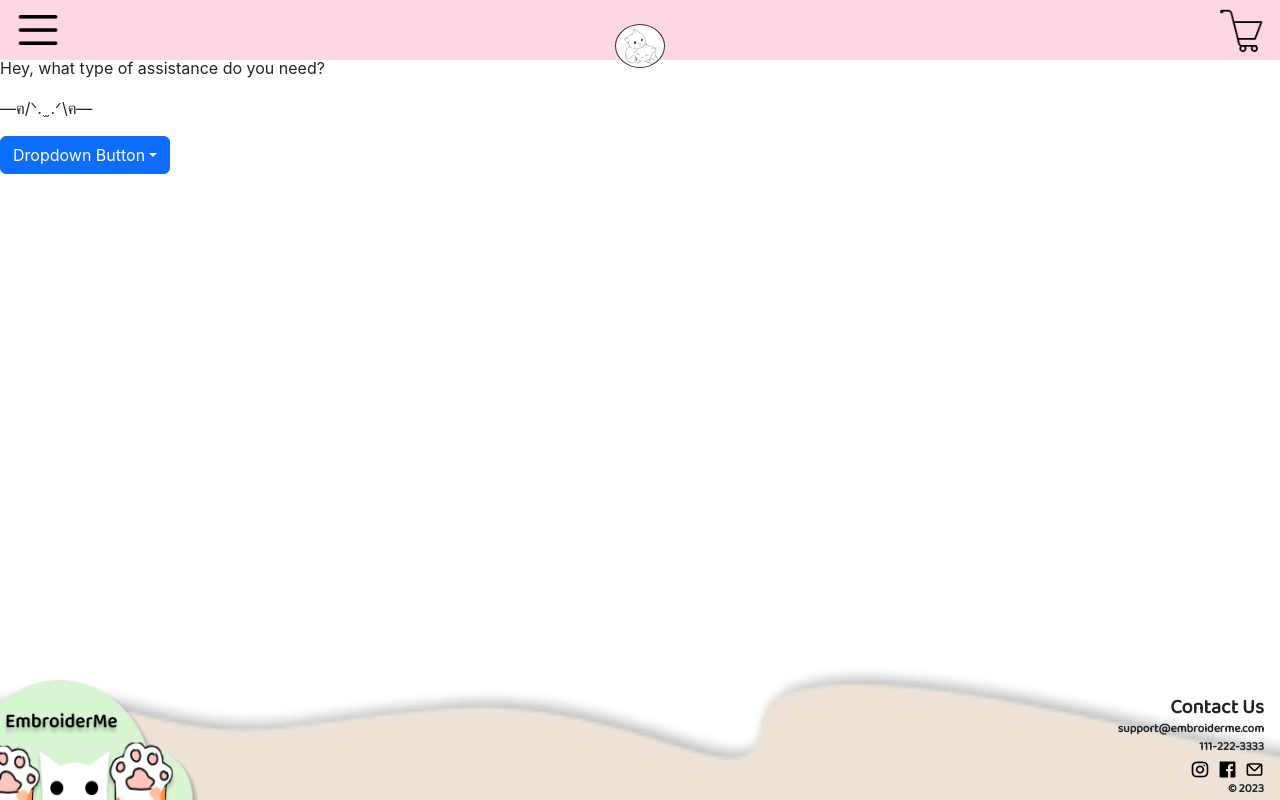
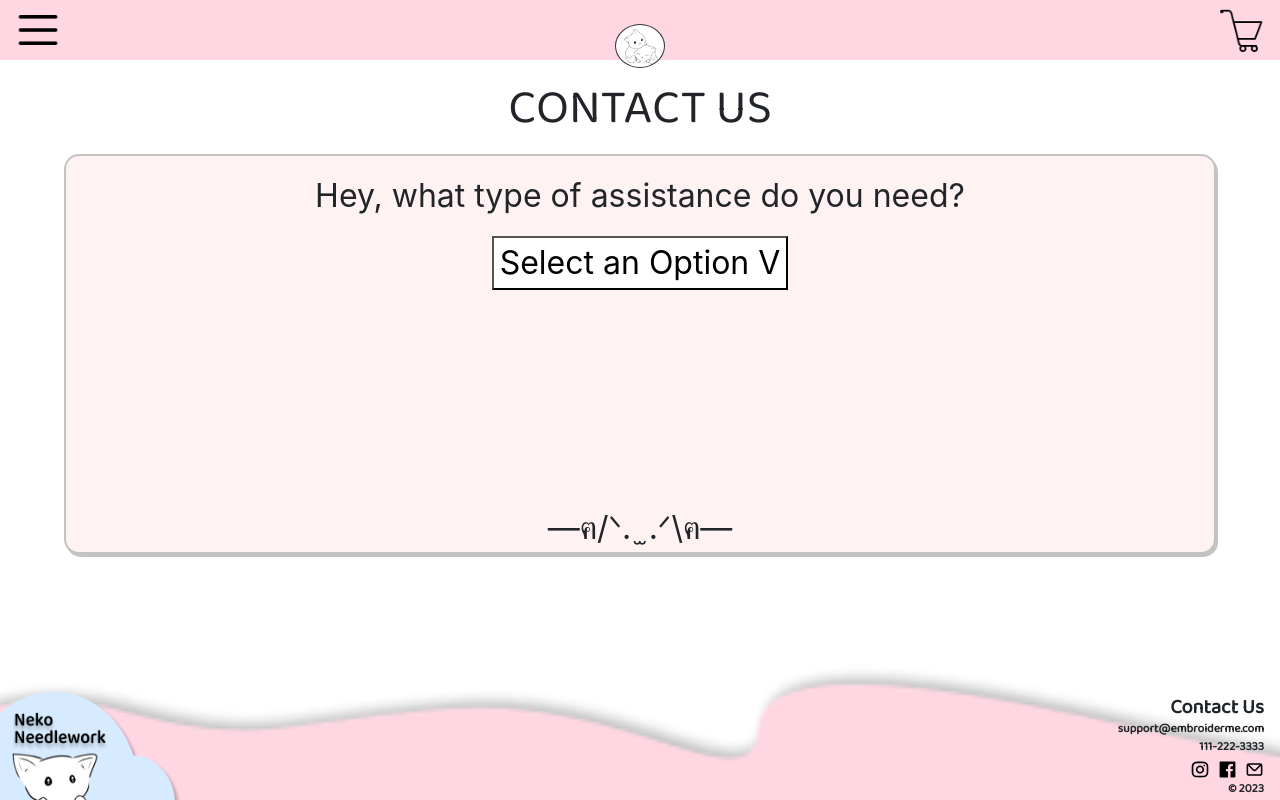
Before and after one commit to ryanngu023/embroiderme, a React (Create React App) app: page /contact in a window 1280 px wide. Built offline with nearby package versions, Linux system fonts and the light colour scheme.

Commit message:
update footer, contact page

```diff
--- a/src/components/App.js
+++ b/src/components/App.js
@@ -8,6 +8,8 @@
 import SizeGuide from "./pages/sizeguide.js";
 import Shop from "./pages/shop.js";
 import Contact from "./pages/contact.js";
+import Assistance from "./Assistance.js";
+import Custom from "./Custom.js";
 
 function App() {
   return (
@@ -23,6 +25,8 @@
           <Route path="sizeguide" element={<SizeGuide />} />
           <Route path="shop" element={<Shop />} />
           <Route path="contact" element={<Contact />} />
+          <Route path="/contact/help" element={<Assistance />} />
+          <Route path="/contact/custom" element={<Custom />} />
         </Routes>
       </main>
       <footer>
--- /dev/null
+++ b/src/components/Assistance.js
@@ -0,0 +1,20 @@
+import React from "react";
+
+export default function Assistance(props) {
+    return (
+        <div className="contactbody">
+            <div className='textbox'>
+                <h2>Regular Assistance</h2>
+                <p>Use this form to get in touch with us with any questions, concerns, or issues that you may have!</p>
+            </div>
+            <form className="helpform">
+                <input type='text' name='name' placeholder="Name"></input>
+                <input type='text' name='email' placeholder="Email"></input>
+                <input type='text' name='phonenum' placeholder="Phone Number"></input>
+                <textarea name='message' placeholder="Enter your question, concern or issue."></textarea>
+                <input id='uploadmedia' type='file' name='attachments'></input>
+                <input id='sendbutton' type='submit' value='Send'></input>
+            </form>
+        </div>
+    )
+}
--- /dev/null
+++ b/src/components/Custom.js
@@ -0,0 +1,9 @@
+import React from "react";
+
+export default function Custom(props) {
+    return (
+        <div>
+
+        </div>
+    )
+}
--- a/src/components/Footer.js
+++ b/src/components/Footer.js
@@ -4,7 +4,7 @@
 export default function Footer(props) {
     return (
         <div className='footerBackground'>
-            <img src='./img/Footer Logo.png' alt='light green circle surrounding the text, EmbroiderMe and an image of a cat peeking out with two paws up' />
+            <img src='/img/Footer Logo.png' alt='light green circle surrounding the text, EmbroiderMe and an image of a cat peeking out with two paws up' />
             <div className='footerContent'>
                 <h5>Contact Us</h5>
                 <p>support@embroiderme.com</p>
@@ -20,7 +20,7 @@
                     </svg>
                     <MailButton mailto="mailto:kietto3002@gmail.com" />
                 </div>
-                <p>&copy; 2023</p>
+                <p>&copy; {(new Date().getFullYear())}</p>
             </div>
         </div>
     )
--- a/src/components/Navbar.js
+++ b/src/components/Navbar.js
@@ -25,6 +25,7 @@
                         <li><NavLink data-text='About' className='navLink' onClick={handleMenuToggle} to="/about">About</NavLink></li>
                         <li><NavLink data-text='FAQ' className='navLink' onClick={handleMenuToggle} to="/faq">FAQ</NavLink></li>
                         <li><NavLink data-text='Contact' className='navLink' onClick={handleMenuToggle} to="/contact">Contact</NavLink></li>
+                        <li><NavLink data-text='SizeGuide' className='navLink' onClick={handleMenuToggle} to="/sizeguide">SizeGuide </NavLink></li>
                     </ul>
                 </div>
             </div>
--- a/src/components/pages/contact.js
+++ b/src/components/pages/contact.js
@@ -1,22 +1,28 @@
-import React from "react";
-import Dropdown from "react-bootstrap/Dropdown";
+import React, {useState} from "react";
 
-export default function contact(props) {
+import { Link } from "react-router-dom";
+
+export default function Contact(props) {
+    const [dropdownState, setDropdownState] = useState(false);
+
+
+    function handleDropdownToggle() {
+        setDropdownState(!dropdownState);
+    }
+
     return (
         <div className='contactbody'>
-            <h1 className='contactheader'>CONTACT US</h1>
-            <div className="helpbox">
+            <h1 className='contactheader'>CONTACT US</h1><div className="helpbox">
                 <p>Hey, what type of assistance do you need?</p>
-                <p>—ฅ/ᐠ. ̫ .ᐟ\ฅ—</p>
-                <Dropdown>
-                    <Dropdown.Toggle>
-                        Dropdown Button
-                    </Dropdown.Toggle>
-                    <Dropdown.Menu>
-                        <Dropdown.Item href="#/action-1">Regular Assistance</Dropdown.Item>
-                        <Dropdown.Item href="#/action-2">Custom Order</Dropdown.Item>
-                    </Dropdown.Menu>
-                </Dropdown>
+                <button className={`dropdownButton ${dropdownState ? 'toggled' : ''}`} onClick={handleDropdownToggle}>Select an Option V </button>
+                {dropdownState &&
+                    (<div className='dropdown'>
+                        <ul className='dropdownitems'>
+                            <Link className="contactLink" to="/contact/help"><li>Regular Assistance</li></Link>
+                            <Link className="contactLink" to="/contact/custom"><li>Custom Order</li></Link>
+                        </ul>
+                    </div>)}
+                <div className='textcat'>—ฅ/ᐠ. ̫ .ᐟ\ฅ—</div>
             </div>
         </div>
     )
--- a/src/style.css
+++ b/src/style.css
@@ -452,3 +452,116 @@
 .sizeguide-table-child {
   border: 1px solid;
 }
+
+/* Contact Section */
+.contactheader {
+  text-align: center;
+  font-family: 'BalooPaaji2';
+  margin-top: 1rem;
+  font-size: 48px;
+}
+
+.contactbody {
+  padding: 4rem 0 3rem 0;
+  height: 100%;
+}
+
+.helpbox {
+  margin: 1rem auto auto auto;
+  text-align: center;
+  background-color: #FFF2F2;
+  width: 90vw;
+  height: 50vh;
+  border-radius: 15px;
+  padding: 1rem;
+  border: #C3C3C3 solid 2px;
+  box-shadow: 2px 3px #C3C3C3;
+  font-size: 32px;
+  position: relative;
+}
+
+.textcat {
+  position: absolute;
+  bottom: 0;
+  left: 0;
+  margin: auto;
+  width: 100%;
+}
+
+.dropdownButton {
+  background-color: white;
+}
+
+.dropdown {
+  display: flex;
+  flex-direction: column;
+  text-align: center;
+  justify-content: center;
+}
+
+.toggled {
+  background-color: #d9d9d9;
+}
+
+.dropdownitems {
+  display: flex;
+  flex-direction: column;
+  list-style: none;
+  padding: 0;
+  background-color: white;
+  width: 278px;
+  margin: auto;
+  z-index: 10;
+  font-size: 30px;
+}
+
+.contactLink {
+  border-top: 0;
+  border: black solid 1px;
+  text-decoration: none;
+  color: black;
+}
+
+.contactLink:active {
+  background-color: #FFC7BC;
+}
+
+/* Assistance Page part of Contact Section */
+.textbox {
+  margin: 1rem auto auto auto;
+  text-align: center;
+  background-color: #FFF2F2;
+  width: 90vw;
+  height: 25vh;
+  border: #C3C3C3 solid 2px;
+  box-shadow: 2px 3px #C3C3C3;
+  padding: 1rem;
+}
+
+.helpform {
+  margin: 1rem auto 10rem auto;
+  width: 90vw;
+  background-color: #FFF2F2;
+  padding: 1rem;
+  border: #C3C3C3 solid 2px;
+  box-shadow: 2px 3px #C3C3C3;
+  text-align: center;
+}
+
+.helpform input, textarea {
+  margin: 1rem 1rem auto 1rem;
+  width: 90%;
+  border: rgba(0, 0, 0, 0.5) solid 1px;
+  box-shadow: 1px 3px rgba(0, 0, 0, 0.25);
+  padding: 0.5rem;
+}
+
+#uploadmedia {
+  border: none;
+  box-shadow: none;
+}
+
+#sendbutton {
+  width: 50%;
+  background-color: #D7F5D3;
+}
```
Also changed, not shown: public/img/Footer Logo.png, public/img/Unionfooterback.png.
